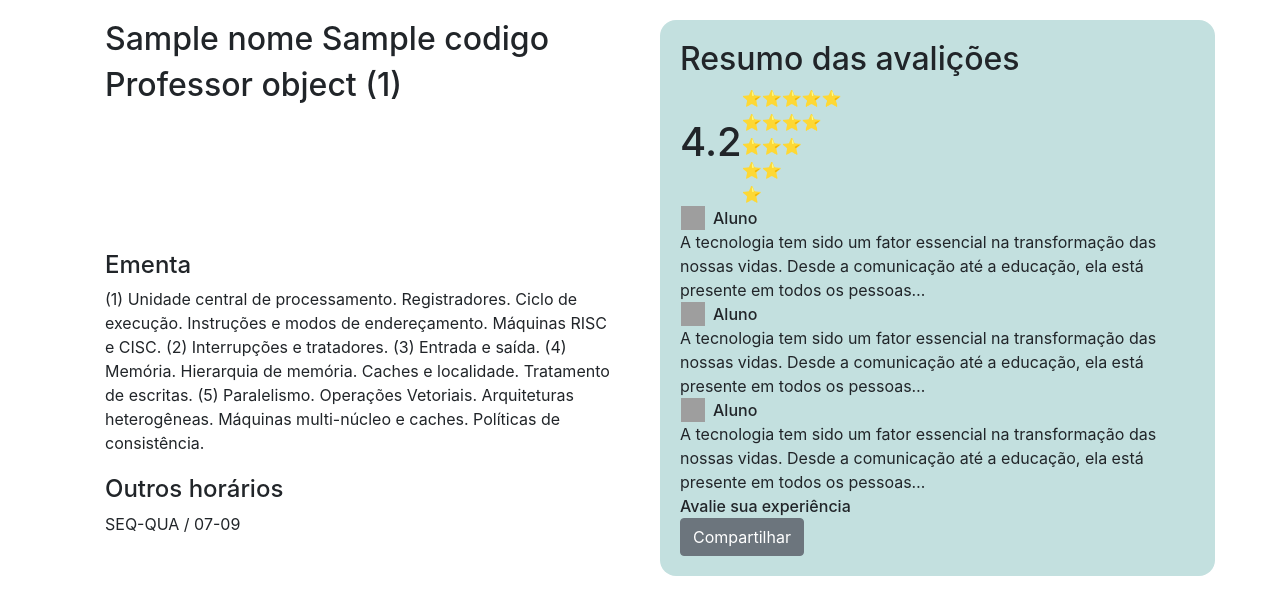
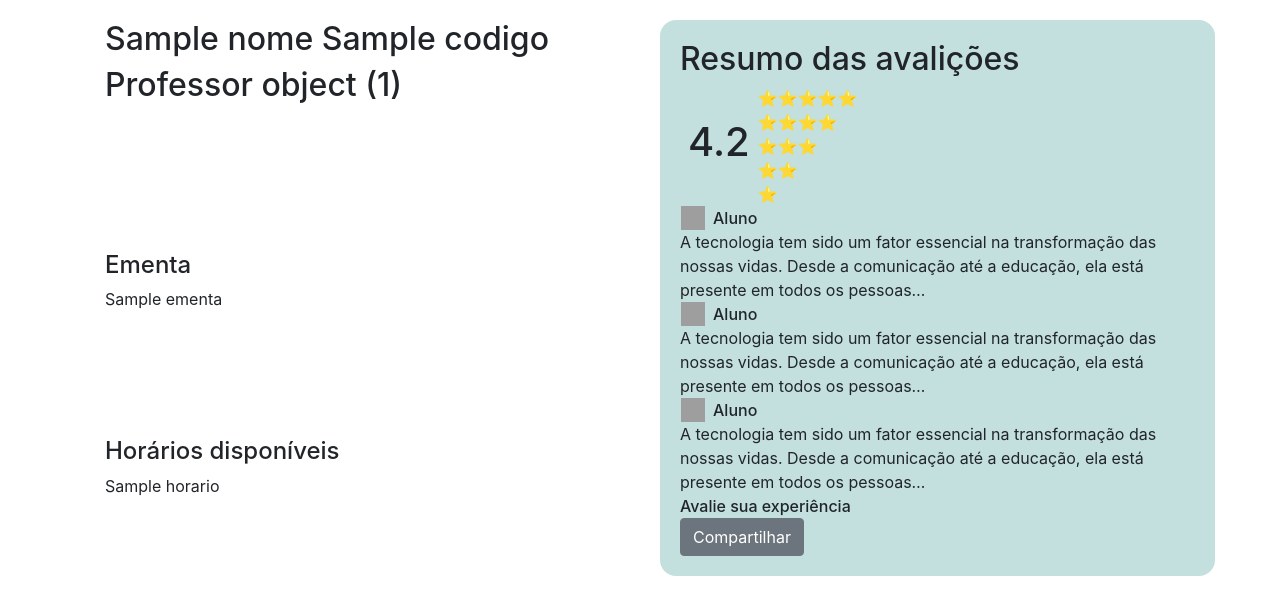
Before and after one commit to BeVieira/PUC-Disciplines-Info, a Django app: template site_disciplines_info/app_disciplines_info/templates/disciplina.html in a window 1280 px wide. Shown: the part 76-691 px from the top of the page. Run offline with Django 5.2, Linux system fonts and the light colour scheme; data comes from the database, SQL or seed files in the repository; both versions use the stored data as it was after the commit; tables that the repository leaves empty hold one stand-in row (values such as "Sample post"); the template is opened without the code that fills it: values that come from a table or form of the project are taken from there, most other values are stand-ins (such as "Sample title", 1, 10 or a date in 2020); grey boxes are pictures that could not be loaded.

Commit message:
Importação via .rar da PUC

```diff
--- a/site_disciplines_info/app_disciplines_info/models.py
+++ b/site_disciplines_info/app_disciplines_info/models.py
@@ -11,6 +11,7 @@ class Disciplina(models.Model):
     nome = models.CharField(max_length=100)
     dia = models.CharField(max_length=50)
     horario = models.CharField(max_length=50)
+    ementa = models.CharField(max_length=1000, blank=True, null=True)
     professor = models.ForeignKey(Professor, on_delete=models.CASCADE, related_name='disciplinas')
 
 class Review(models.Model):
--- a/site_disciplines_info/app_disciplines_info/templates/disciplina.html
+++ b/site_disciplines_info/app_disciplines_info/templates/disciplina.html
@@ -9,11 +9,13 @@
     </div>
     <div class="ementa">
       <h4>Ementa</h4>
-      <p> (1) Unidade central de processamento. Registradores. Ciclo de execução. Instruções e modos de endereçamento. Máquinas RISC e CISC. (2) Interrupções e tratadores. (3) Entrada e saída. (4) Memória. Hierarquia de memória. Caches e localidade. Tratamento de escritas. (5) Paralelismo. Operações Vetoriais. Arquiteturas heterogêneas. Máquinas multi-núcleo e caches. Políticas de consistência.</p>
+      <p> {{ ementa }} </p>
     </div>
     <div class="horarios">
-      <h4>Outros horários</h4>
-      <p>SEQ-QUA / 07-09 </p>
+      <h4>Horários disponíveis</h4>
+      {% for horario in horarios %}
+      <p>{{ horario }}</p>
+      {% endfor %}
     </div>
   </div>
 
@@ -22,7 +24,7 @@
       <h2> Resumo das avalições </h2>
     </div>
     <div class="notas" style="display: flex;">
-      <div class="media" style="align-items: center;">
+      <div class="media" style="align-items: center; padding: 8px;">
         <h1> 4.2 </h1>
       </div>
       <div class="grafico">
```
Also changed, not shown: site_disciplines_info/app_disciplines_info/views/views.py (+15 -4 lines), site_disciplines_info/app_disciplines_info/migrations/0002_disciplina_ementa.py (added), site_disciplines_info/db.sqlite3.
